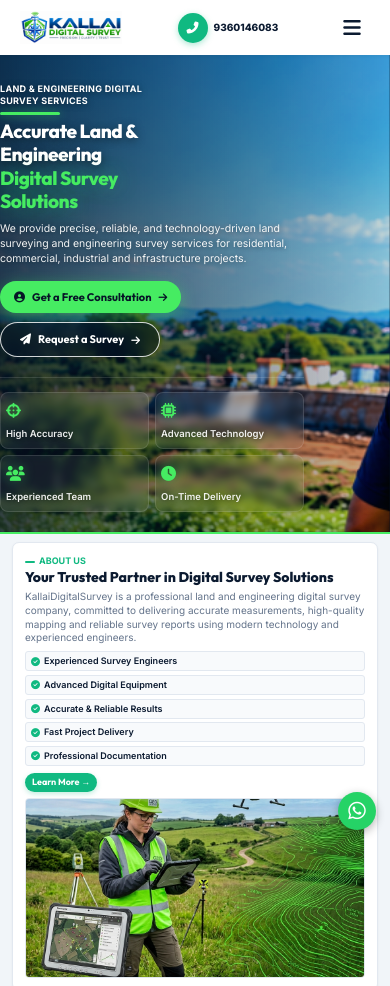
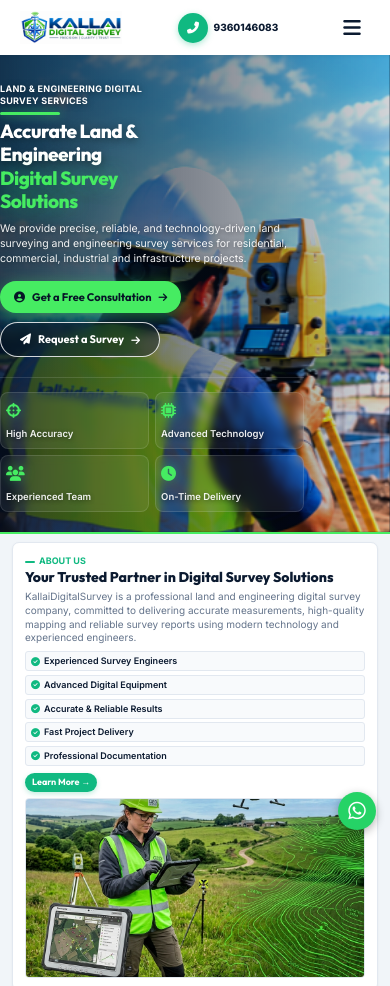
Before and after one commit to Dharumarvengatesan/kallaidigitalservice, a website: page index.html in a window 390 px wide. Shown: the top 986 px of the page. Drawn offline with Linux system fonts and the light colour scheme.

Commit message:
Fix: straight phone icon, mobile banner shows surveyor+drone, Riskfreefeel footer credit

```diff
--- a/css/styles.css
+++ b/css/styles.css
@@ -316,8 +316,8 @@ button { cursor: pointer; background: none; }
   position: absolute;
   inset: 0;
   z-index: -2;
-  /* Image focal point: 30% from left keeps surveyor well visible on desktop */
-  background: url('../assets/images/hero_bg_panoramic.png') no-repeat 30% center / cover;
+  /* 50% centre keeps surveyor + drone both visible on wide screens */
+  background: url('../assets/images/hero_bg_panoramic.png') no-repeat 50% center / cover;
   /* Natural brightness — not too bright, not too dark */
   filter: brightness(1.08) contrast(1.05) saturate(1.04);
   transform: scale(1.02);
@@ -1721,8 +1721,8 @@ textarea.form-input {
   }
 
   .hero::before {
-    /* Left-side focal: image fills from left, text overlaps naturally */
-    background-position: 25% center;
+    /* 55% puts the surveyor and drone clearly in frame on tablet */
+    background-position: 55% center;
     filter: brightness(1.10) contrast(1.05) saturate(1.05);
     transform: scale(1.0);
   }
@@ -1822,8 +1822,8 @@ textarea.form-input {
   }
 
   .hero::before {
-    /* Keep image on left so surveyor visible on small screens */
-    background-position: 20% center;
+    /* Mobile portrait: 55-60% positions the surveyor + drone in view */
+    background-position: 58% 40%;
     filter: brightness(1.12) contrast(1.05) saturate(1.05);
   }
 
--- a/index.html
+++ b/index.html
@@ -74,7 +74,7 @@
       <!-- Right Contact CTAs -->
       <div class="header-ctas">
         <a href="tel:9360146083" class="header-contact-item" id="hdr-call-btn">
-          <div class="header-icon-circle phone"><i class="fas fa-phone-alt"></i></div>
+          <div class="header-icon-circle phone"><i class="fas fa-phone" style="transform: scaleX(-1); display:inline-block;"></i></div>
           <div class="header-contact-text">
             <span class="header-contact-label">Call Us</span>
             <span class="header-contact-number">9360146083</span>
@@ -900,7 +900,7 @@
 
     <div class="footer-bottom">
       <span>&copy; 2026 KallaiDigitalSurvey. All Rights Reserved.</span>
-      <span>Designed for a Smarter Tomorrow</span>
+      <span>Designed &amp; Developed by <a href="https://riskfreefeeltechnologies.com" target="_blank" style="color:#46ec62;font-weight:700;text-decoration:none;">Riskfreefeel Technologies</a></span>
     </div>
   </div>
 </footer>
```
